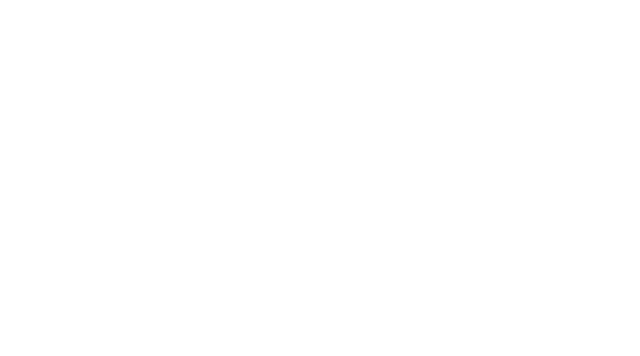
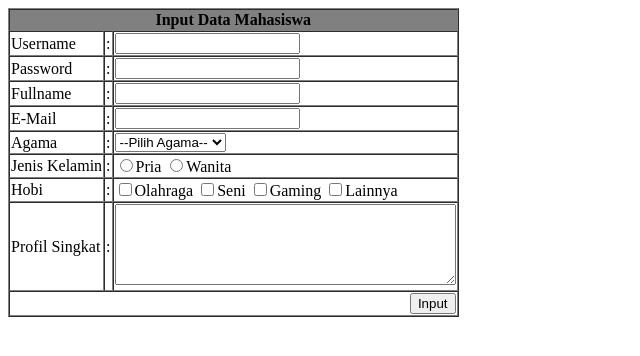
Before and after one commit to satriosuryapratama210/itw2025_a_253040025, a plain HTML site: page latihan/latihan 2/L2b253040025.html in a window 1280 px wide. Shown: the whole page, without its empty margins (0-640 px from the left). Drawn offline with Linux system fonts and the light colour scheme.

Commit message:
Selesai Mengerjakan Latihan 2

```diff
--- a/latihan/latihan 2/L2b253040025.html
+++ b/latihan/latihan 2/L2b253040025.html
@@ -3,9 +3,85 @@
 <head>
     <meta charset="UTF-8">
     <meta name="viewport" content="width=device-width, initial-scale=1.0">
-    <title>Document</title>
+    <title>Latihan 2B</title>
 </head>
 <body>
-
+    <table border="1" cellspacing="0">
+        <th colspan="3" bgcolor="grey">Input Data Mahasiswa</th>
+        <tr>
+            <td>Username</td>
+                <td>:</td>
+                <td width="230">
+                    <form>
+                        <input type="text">
+                    </form>
+                </td>
+        </tr>
+            <td>Password</td>
+            <td>:</td>
+            <td>
+                <form><input type="text"></form>
+            </td>
+        <tr>
+            <td>Fullname</td>
+            <td>:</td>
+            <td>
+                <form><input type="text"></form>
+            </td>
+        </tr>
+            <td>E-Mail</td>
+            <td>:</td>
+            <td>
+                <form><input type="text"></form>
+            </td>
+        <tr>
+            <td>Agama</td>
+            <td>:</td>
+            <td>
+                <select>
+                    <option Name="agama">--Pilih Agama--</option>
+                    <option value="">Islam</option>
+                    <option value="">Kristen</option>
+                    <option value="">Hindu</option>
+                    <option value="">Budha</option>
+                    <option value="">Konghucu</option>
+                </select>
+            </td>
+        </tr>
+        <tr>
+            <td>Jenis Kelamin</td>
+            <td>:</td>
+            <td>
+                <form>
+                    <input type="radio">Pria
+                    <input type="radio">Wanita
+                </form>
+            </td>
+        </tr>
+        <tr>
+            <td>Hobi</td>
+            <td>:</td>
+            <td>
+                <form>
+                    <input type="checkbox">Olahraga
+                    <input type="checkbox">Seni
+                    <input type="checkbox">Gaming
+                    <input type="checkbox">Lainnya
+                </form>
+            </td>
+        </tr>
+        <tr>
+            <td>Profil Singkat</td>
+            <td>:</td>
+            <td >
+                <textarea name="profil" id="" rows="5" cols="40"></textarea>
+            </td>
+        </tr>
+        <tr>
+            <td colspan="3" align="right">
+                <input type="submit" value="Input">
+            </td>
+        </tr>
+    </table>
 </body>
 </html>
```
Also changed, not shown: latihan/latihan 2/T2253040025.html (added, +65 -0 lines), latihan/latihan 2/foto gue.jpeg (added), latihan/latihan 2/gunung.jpeg (added), latihan/latihan 2/persib.jpeg (added), 1 other file.
